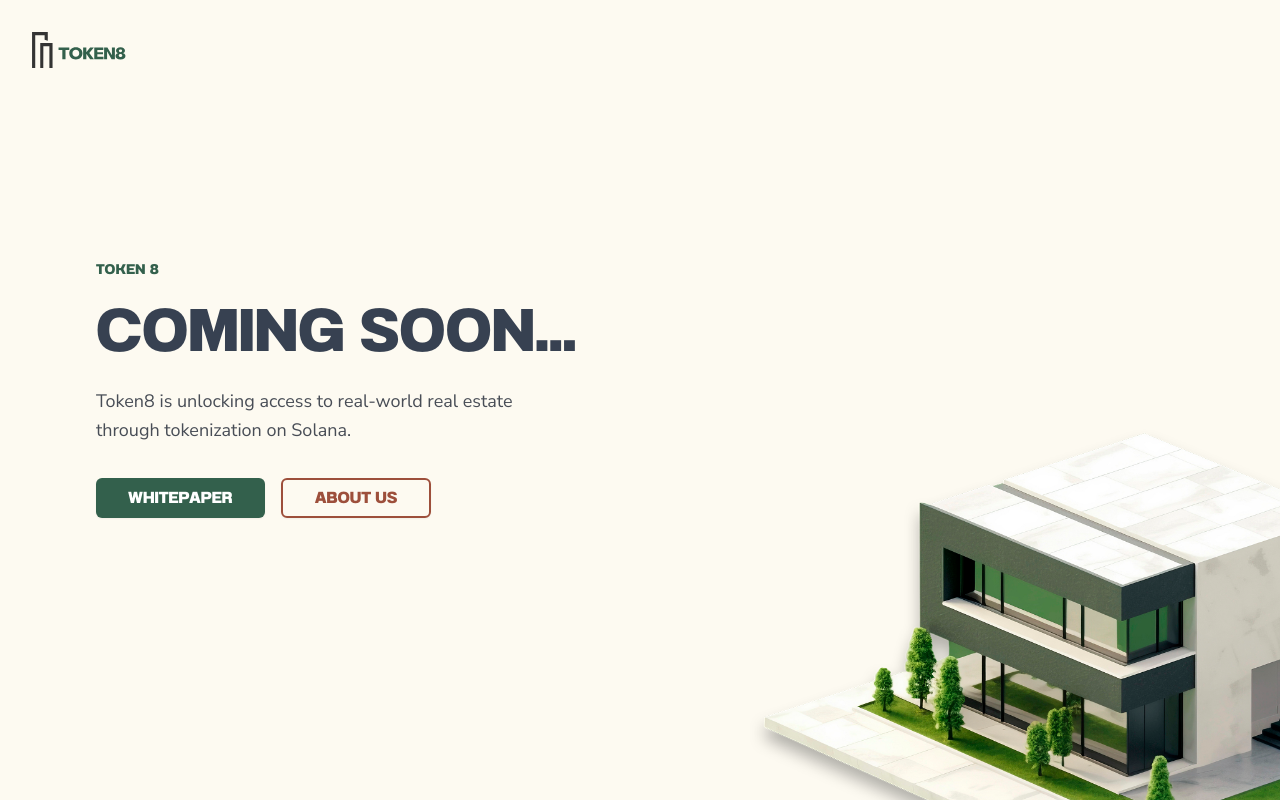
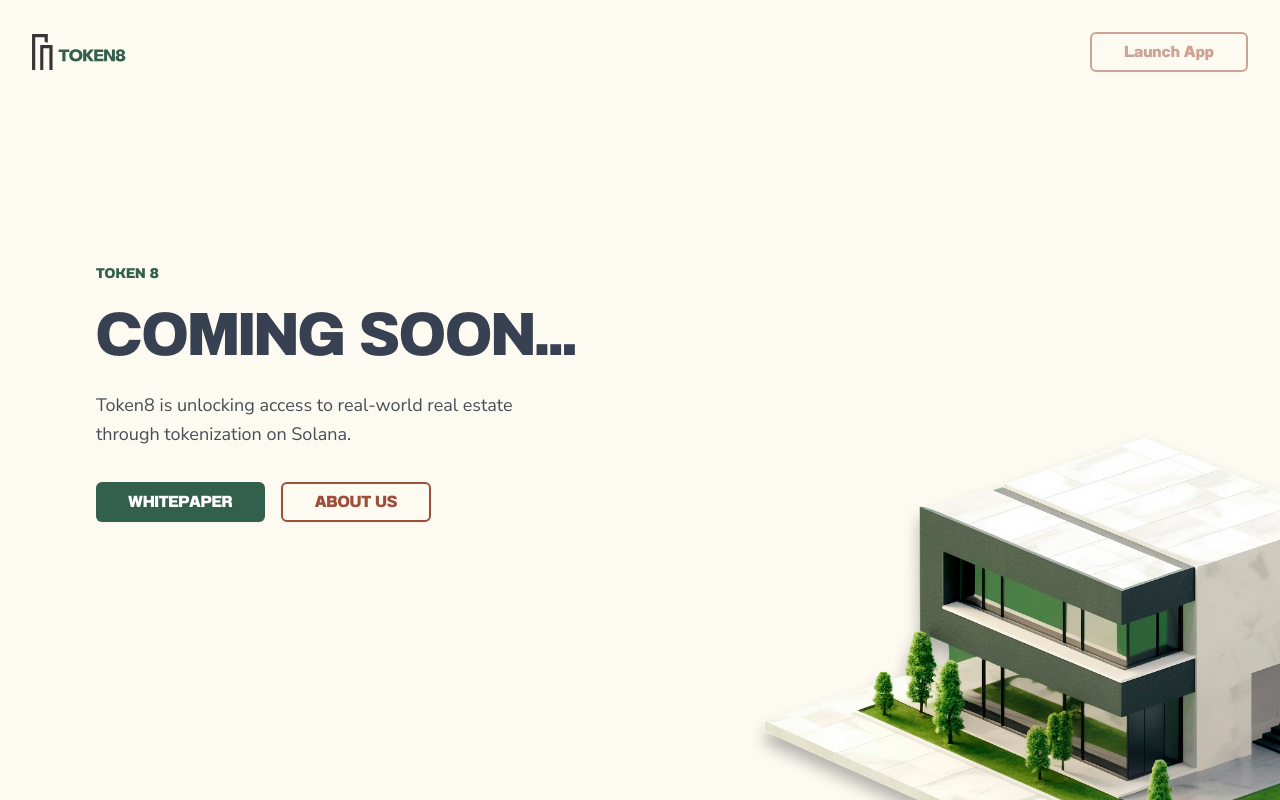
Before and after one commit to dedeleono/token8-website, a Next.js app: page / in a window 1280 px wide. Shown: the top 800 px of the page. Built offline with nearby package versions, Linux system fonts and the light colour scheme.

Commit message:
added launch app button

```diff
--- a/components/Header.tsx
+++ b/components/Header.tsx
@@ -1,8 +1,9 @@
 import Image from "next/image";
+import { Button } from "./ui/button";
 
 export default function Header() {
   return (
-    <header className="p-8">
+    <header className="p-8 flex justify-between items-center">
       <div className="flex items-center gap-2">
         <Image
           src="/img/token8-black.svg"
@@ -12,6 +13,21 @@ export default function Header() {
           className="h-9 w-auto"
         />
       </div>
+      <div className="flex items-center gap-2">
+        <div className="relative group">
+          <Button
+            disabled={true}
+            variant="outline"
+            className="border-[#9D4F3B] disabled:opacity-50 w-full lg:w-auto bg-transparent font-anantason font-black border-2 text-[#9D4F3B] hover:bg-[#9D4F3B] hover:text-white px-6 lg:px-8 py-3 rounded-md text-sm lg:text-base cursor-pointer"
+            size="lg"
+          >
+            Launch App
+          </Button>
+          <div className="absolute top-full left-1/2 transform -translate-x-1/2 mt-2 px-2 py-1 bg-black text-white text-xs rounded opacity-0 group-hover:opacity-100 transition-opacity whitespace-nowrap pointer-events-none">
+            Coming Soon
+          </div>
+        </div>
+      </div>
     </header>
   );
 }
--- /dev/null
+++ b/components/ui/tooltip.tsx
@@ -0,0 +1,61 @@
+"use client";
+
+import * as React from "react";
+import * as TooltipPrimitive from "@radix-ui/react-tooltip";
+
+import { cn } from "@/lib/utils";
+
+function TooltipProvider({
+  delayDuration = 0,
+  ...props
+}: React.ComponentProps<typeof TooltipPrimitive.Provider>) {
+  return (
+    <TooltipPrimitive.Provider
+      data-slot="tooltip-provider"
+      delayDuration={delayDuration}
+      {...props}
+    />
+  );
+}
+
+function Tooltip({
+  ...props
+}: React.ComponentProps<typeof TooltipPrimitive.Root>) {
+  return (
+    <TooltipProvider>
+      <TooltipPrimitive.Root data-slot="tooltip" {...props} />
+    </TooltipProvider>
+  );
+}
+
+function TooltipTrigger({
+  ...props
+}: React.ComponentProps<typeof TooltipPrimitive.Trigger>) {
+  return <TooltipPrimitive.Trigger data-slot="tooltip-trigger" {...props} />;
+}
+
+function TooltipContent({
+  className,
+  sideOffset = 0,
+  children,
+  ...props
+}: React.ComponentProps<typeof TooltipPrimitive.Content>) {
+  return (
+    <TooltipPrimitive.Portal>
+      <TooltipPrimitive.Content
+        data-slot="tooltip-content"
+        sideOffset={sideOffset}
+        className={cn(
+          "bg-primary text-primary-foreground animate-in fade-in-0 zoom-in-95 data-[state=closed]:animate-out data-[state=closed]:fade-out-0 data-[state=closed]:zoom-out-95 data-[side=bottom]:slide-in-from-top-2 data-[side=left]:slide-in-from-right-2 data-[side=right]:slide-in-from-left-2 data-[side=top]:slide-in-from-bottom-2 z-50 w-fit origin-(--radix-tooltip-content-transform-origin) rounded-md px-3 py-1.5 text-xs text-balance",
+          className
+        )}
+        {...props}
+      >
+        {children}
+        <TooltipPrimitive.Arrow className="bg-primary fill-primary z-50 size-2.5 translate-y-[calc(-50%_-_2px)] rotate-45 rounded-[2px]" />
+      </TooltipPrimitive.Content>
+    </TooltipPrimitive.Portal>
+  );
+}
+
+export { Tooltip, TooltipTrigger, TooltipContent, TooltipProvider };
--- a/package.json
+++ b/package.json
@@ -11,6 +11,7 @@
   "dependencies": {
     "@radix-ui/react-collapsible": "^1.1.11",
     "@radix-ui/react-slot": "^1.2.3",
+    "@radix-ui/react-tooltip": "^1.2.7",
     "class-variance-authority": "^0.7.1",
     "lucide-react": "^0.539.0",
     "next": "15.4.6",
```
Lines whose indentation alone changed are shown as unchanged.
